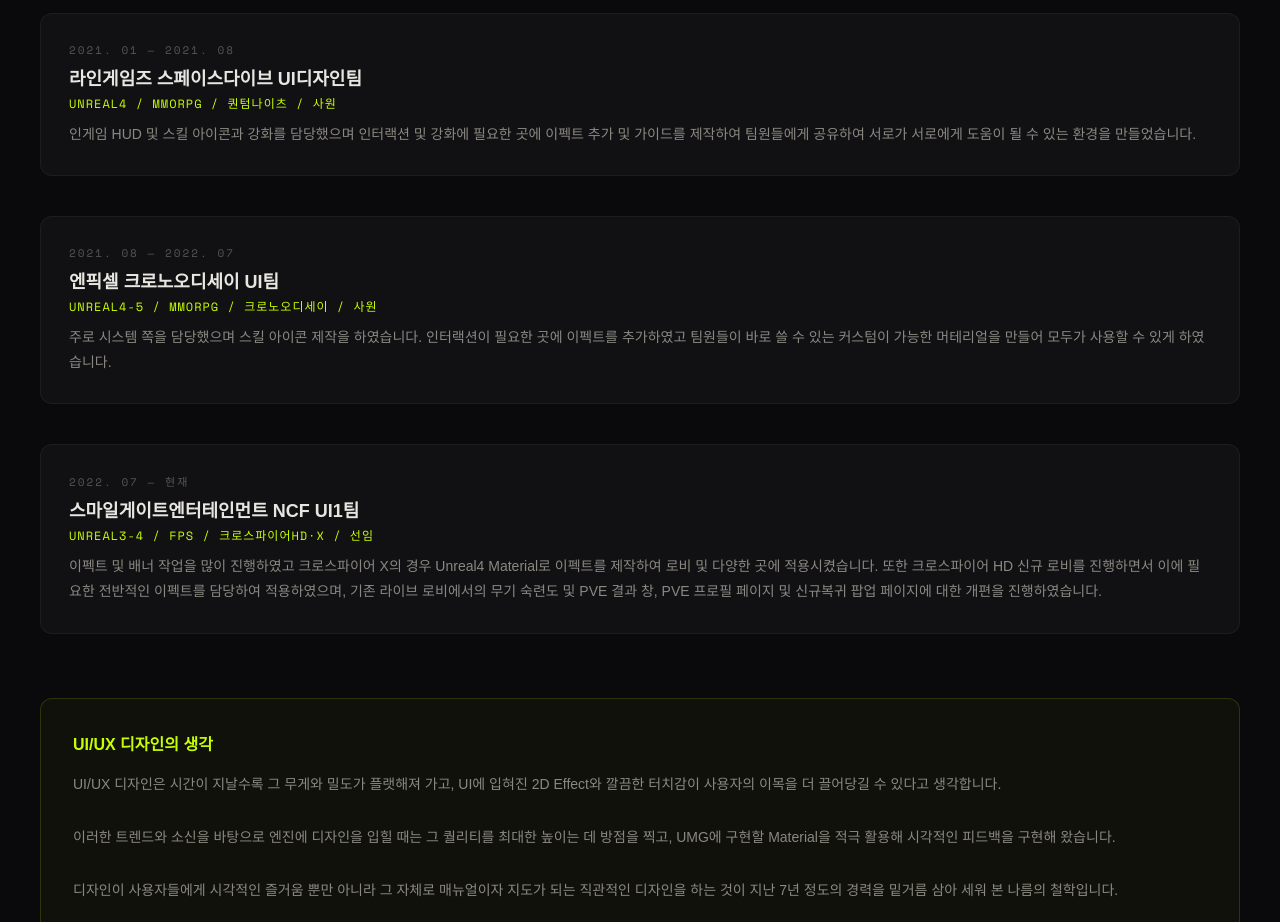
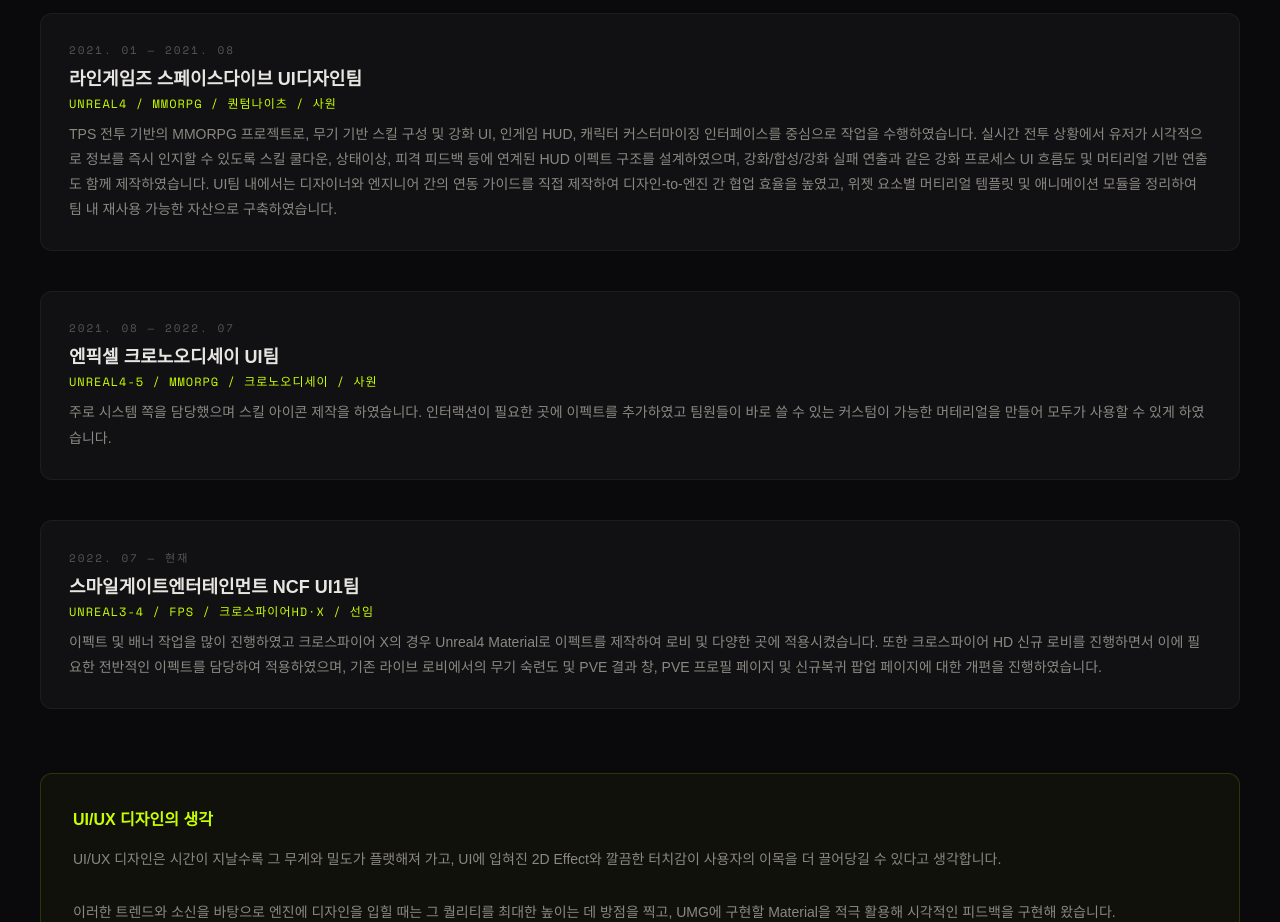
Before and after one commit to lovelyhp/xpfks951_portfolio, a plain HTML site: page index.html in a window 1280 px wide. Shown: the part 2900-3822 px from the top of the page. Drawn offline with nearby package versions, Linux system fonts and the light colour scheme; a web font is replaced by a local one.

Commit message:
Update 라인게임즈 스페이스다이브 career-card-desc

```diff
--- a/index.html
+++ b/index.html
@@ -377,7 +377,7 @@
       <p class="career-card-date">2021. 01 — 2021. 08</p>
       <h4 class="career-card-company">라인게임즈 스페이스다이브 UI디자인팀</h4>
       <p class="career-card-meta">UNREAL4 / MMORPG / 퀀텀나이츠 / 사원</p>
-      <p class="career-card-desc">인게임 HUD 및 스킬 아이콘과 강화를 담당했으며 인터랙션 및 강화에 필요한 곳에 이펙트 추가 및 가이드를 제작하여 팀원들에게 공유하여 서로가 서로에게 도움이 될 수 있는 환경을 만들었습니다.</p>
+      <p class="career-card-desc">TPS 전투 기반의 MMORPG 프로젝트로, 무기 기반 스킬 구성 및 강화 UI, 인게임 HUD, 캐릭터 커스터마이징 인터페이스를 중심으로 작업을 수행하였습니다. 실시간 전투 상황에서 유저가 시각적으로 정보를 즉시 인지할 수 있도록 스킬 쿨다운, 상태이상, 피격 피드백 등에 연계된 HUD 이펙트 구조를 설계하였으며, 강화/합성/강화 실패 연출과 같은 강화 프로세스 UI 흐름도 및 머티리얼 기반 연출도 함께 제작하였습니다. UI팀 내에서는 디자이너와 엔지니어 간의 연동 가이드를 직접 제작하여 디자인-to-엔진 간 협업 효율을 높였고, 위젯 요소별 머티리얼 템플릿 및 애니메이션 모듈을 정리하여 팀 내 재사용 가능한 자산으로 구축하였습니다.</p>
     </div>
     <div class="career-card">
       <p class="career-card-date">2021. 08 — 2022. 07</p>
```
